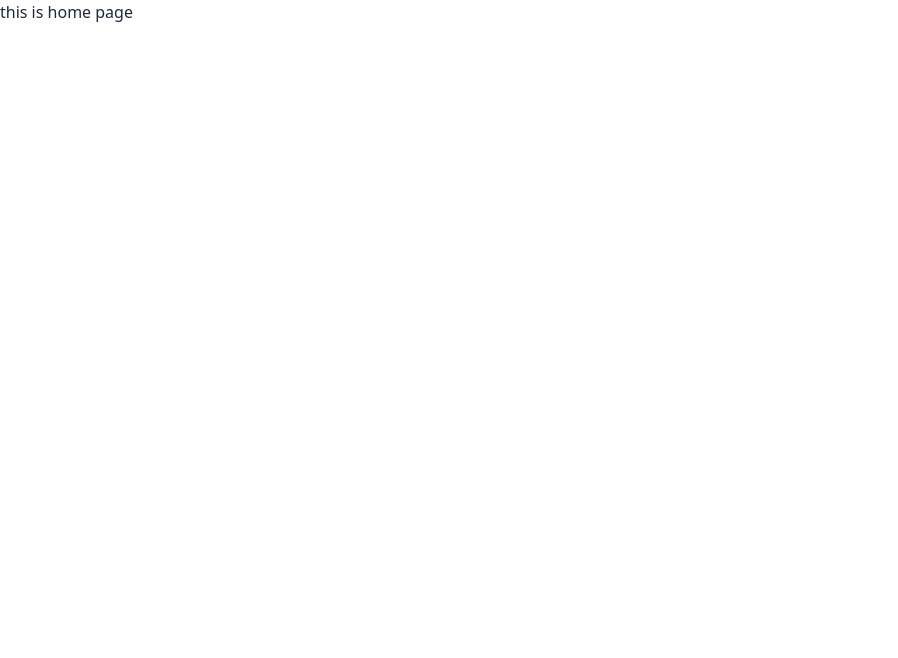
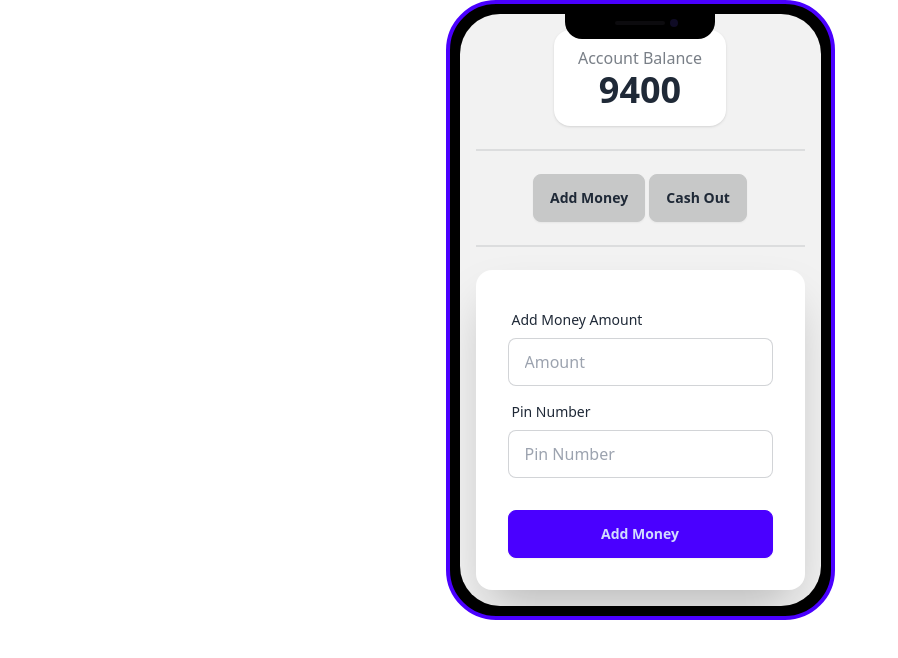
Before and after one commit to aliakbordev/payoo, a plain HTML site: page home.html in a window 1280 px wide. Shown: the whole page, without its empty margins (0-898 px from the left). Drawn offline with nearby package versions, Linux system fonts and the light colour scheme.

Commit message:
money add & cashout form done

```diff
--- a/home.html
+++ b/home.html
@@ -11,7 +11,81 @@
 </head>
 
 <body>
-    <h1>this is home page</h1>
+    <main class="text-center">
+        <div class="mockup-phone border-primary">
+            <div class="camera"></div>
+            <div class="display">
+                <div class="hero bg-base-200 ">
+                    <div class="hero-content flex-col ">
+                        <!-- account balance -->
+                        <div class="stats shadow">
+                            <div class="stat">
+                                <div class="stat-title">Account Balance</div>
+                                <div id="account-balance" class="stat-value">9400</div>
+                            </div>
+                        </div>
+                        <div class="divider p-0 m-0"></div>
+                        <!-- features start-->
+                        <div>
+                            <button id="show-add-money-form" class="btn btn-active">Add Money</button>
+                            <button id="show-cash-out-form" class="btn btn-active">Cash Out</button>
+                        </div>
+                        <!-- features end -->
+                        <div class="divider p-0 m-0"></div>
+                        <!-- add money form start -->
+                        <div id="add-money-form" class=" card bg-base-100 w-full max-w-sm shrink-0 shadow-2xl">
+                            <form class="card-body">
+                                <div class="form-control">
+                                    <label class="label">
+                                        <span class="label-text">Add Money Amount</span>
+                                    </label>
+                                    <input type="text" id="input-add-money" placeholder="Amount"
+                                        class="input input-bordered" required />
+                                </div>
+                                <div class="form-control">
+                                    <label class="label">
+                                        <span class="label-text">Pin Number</span>
+                                    </label>
+                                    <input type="password" id="input-pin-number" placeholder="Pin Number" autocomplete="off"
+                                        class="input input-bordered" required />
+                                </div>
+                                <div class="form-control mt-6">
+                                    <button id="btn-add-money" class="btn btn-primary">Add Money</button>
+                                </div>
+                            </form>
+                        </div>
+                        <!-- add money form End -->
+                        <!-- cash out form start -->
+                        <div id="cash-out-form" class="hidden card bg-base-100 w-full max-w-sm shrink-0 shadow-2xl">
+                            <form class="card-body">
+                                <div class="form-control">
+                                    <label class="label">
+                                        <span class="label-text">Cash Out Amount</span>
+                                    </label>
+                                    <input type="text" id="input-cash-out" placeholder="Amount" class="input input-bordered"
+                                        required />
+                                </div>
+                                <div class="form-control">
+                                    <label class="label">
+                                        <span class="label-text">Pin Number</span>
+                                    </label>
+                                    <input type="password" id="input-cash-out-pin" placeholder="Pin Number"
+                                        autocomplete="off" class="input input-bordered" required />
+                                </div>
+                                <div class="form-control mt-6">
+                                    <button id="btn-cash-out" class="btn btn-primary">Cash Out</button>
+                                </div>
+                            </form>
+                        </div>
+                        <!-- cash out form End -->
+                        </form>
+                    </div>
+                </div>
+            </div>
+        </div>
+        </div>
+    </main>
+
 </body>
 
 </html>
```
